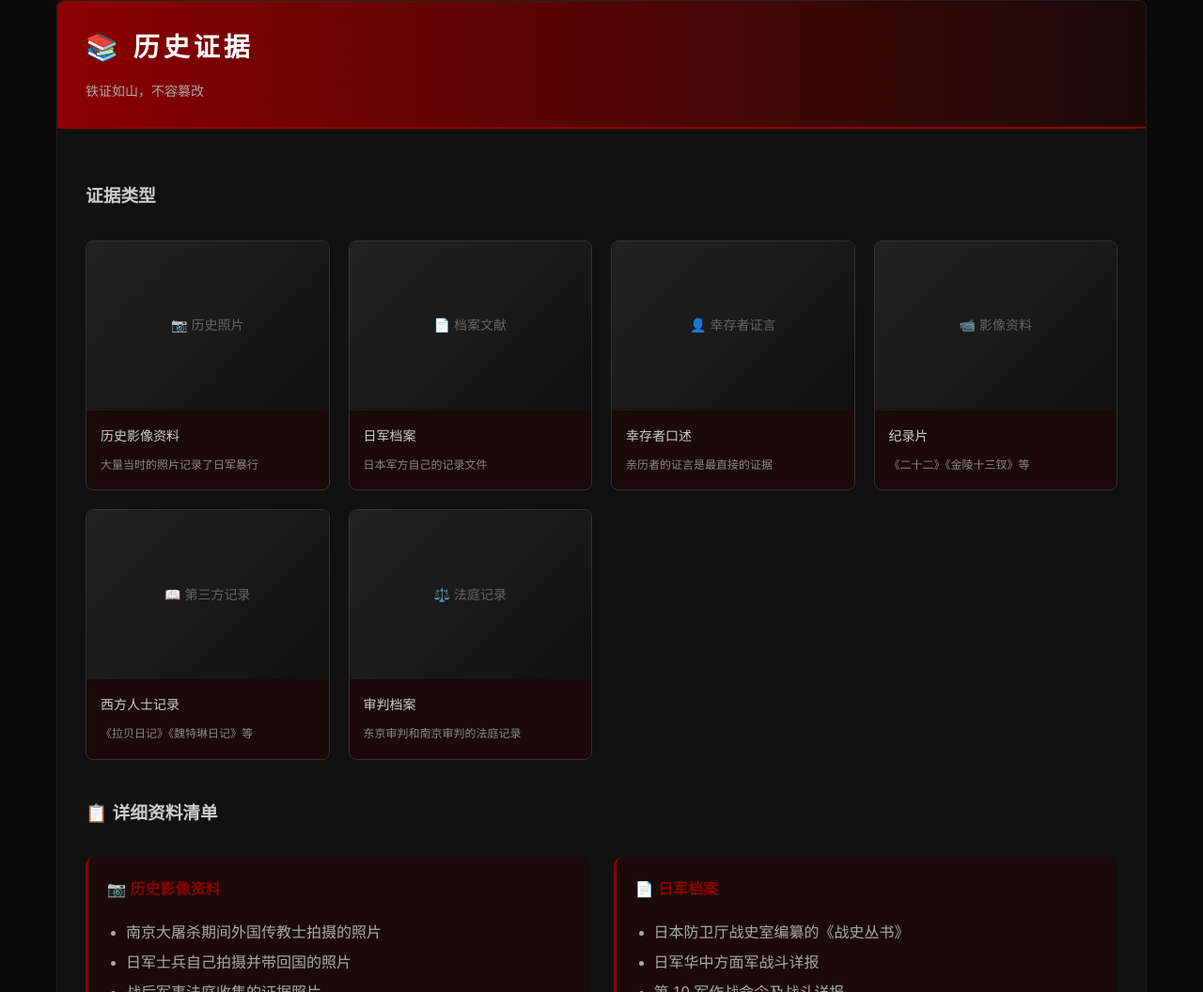
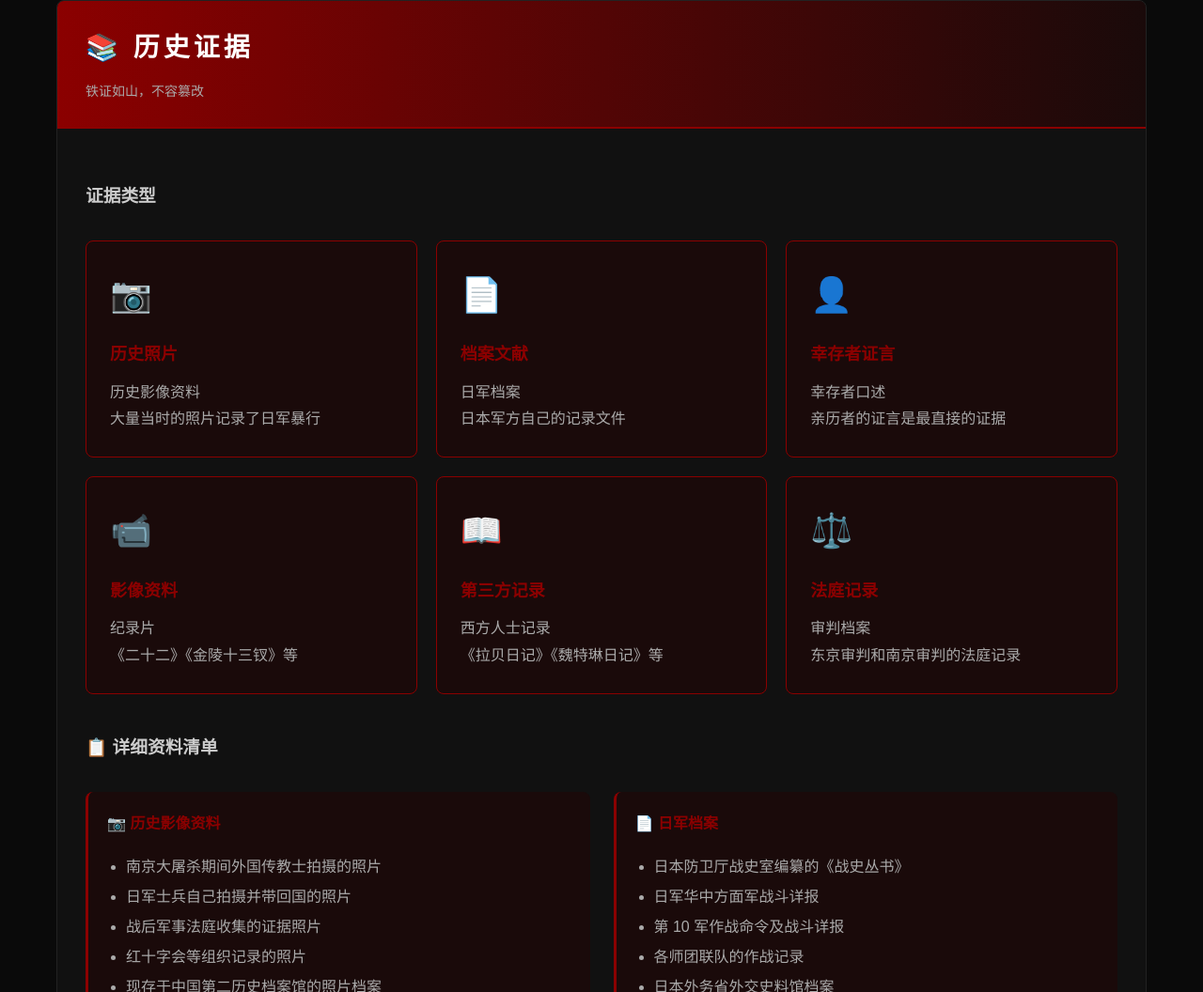
Before and after one commit to dztgfyxgs-glitch/history-memorial, a plain HTML site: page index.html in a window 1280 px wide. Shown: the part 4273-5329 px from the top of the page at 94% size. Drawn offline with Linux system fonts and the light colour scheme.

Commit message:
📚 优化证据类型展示

```diff
--- a/index.html
+++ b/index.html
@@ -564,49 +564,44 @@
             <div class="section-content">
                 <h3 style="color: #ccc; margin: 25px 0 15px;">证据类型</h3>
 
-                <div class="photo-grid">
-                    <div class="photo-card">
-                        <div class="photo-placeholder">📷 历史照片</div>
-                        <div class="photo-info">
-                            <div class="photo-title">历史影像资料</div>
-                            <div class="photo-desc">大量当时的照片记录了日军暴行</div>
-                        </div>
+                <div style="display: grid; grid-template-columns: repeat(auto-fit, minmax(300px, 1fr)); gap: 20px; margin: 30px 0;">
+
+                    <div style="background: #1a0a0a; padding: 25px; border-radius: 8px; border: 1px solid #8b0000;">
+                        <div style="font-size: 36px; margin-bottom: 15px;">📷</div>
+                        <h4 style="color: #8b0000; margin-bottom: 10px; font-size: 18px;">历史照片</h4>
+                        <p style="color: #aaa; line-height: 1.8;">历史影像资料<br>大量当时的照片记录了日军暴行</p>
                     </div>
-                    <div class="photo-card">
-                        <div class="photo-placeholder">📄 档案文献</div>
-                        <div class="photo-info">
-                            <div class="photo-title">日军档案</div>
-                            <div class="photo-desc">日本军方自己的记录文件</div>
-                        </div>
+
+                    <div style="background: #1a0a0a; padding: 25px; border-radius: 8px; border: 1px solid #8b0000;">
+                        <div style="font-size: 36px; margin-bottom: 15px;">📄</div>
+                        <h4 style="color: #8b0000; margin-bottom: 10px; font-size: 18px;">档案文献</h4>
+                        <p style="color: #aaa; line-height: 1.8;">日军档案<br>日本军方自己的记录文件</p>
                     </div>
-                    <div class="photo-card">
-                        <div class="photo-placeholder">👤 幸存者证言</div>
-                        <div class="photo-info">
-                            <div class="photo-title">幸存者口述</div>
-                            <div class="photo-desc">亲历者的证言是最直接的证据</div>
-                        </div>
+
+                    <div style="background: #1a0a0a; padding: 25px; border-radius: 8px; border: 1px solid #8b0000;">
+                        <div style="font-size: 36px; margin-bottom: 15px;">👤</div>
+                        <h4 style="color: #8b0000; margin-bottom: 10px; font-size: 18px;">幸存者证言</h4>
+                        <p style="color: #aaa; line-height: 1.8;">幸存者口述<br>亲历者的证言是最直接的证据</p>
                     </div>
-                    <div class="photo-card">
-                        <div class="photo-placeholder">📹 影像资料</div>
-                        <div class="photo-info">
-                            <div class="photo-title">纪录片</div>
-                            <div class="photo-desc">《二十二》《金陵十三钗》等</div>
-                        </div>
+
+                    <div style="background: #1a0a0a; padding: 25px; border-radius: 8px; border: 1px solid #8b0000;">
+                        <div style="font-size: 36px; margin-bottom: 15px;">📹</div>
+                        <h4 style="color: #8b0000; margin-bottom: 10px; font-size: 18px;">影像资料</h4>
+                        <p style="color: #aaa; line-height: 1.8;">纪录片<br>《二十二》《金陵十三钗》等</p>
                     </div>
-                    <div class="photo-card">
-                        <div class="photo-placeholder">📖 第三方记录</div>
-                        <div class="photo-info">
-                            <div class="photo-title">西方人士记录</div>
-                            <div class="photo-desc">《拉贝日记》《魏特琳日记》等</div>
-                        </div>
+
+                    <div style="background: #1a0a0a; padding: 25px; border-radius: 8px; border: 1px solid #8b0000;">
+                        <div style="font-size: 36px; margin-bottom: 15px;">📖</div>
+                        <h4 style="color: #8b0000; margin-bottom: 10px; font-size: 18px;">第三方记录</h4>
+                        <p style="color: #aaa; line-height: 1.8;">西方人士记录<br>《拉贝日记》《魏特琳日记》等</p>
                     </div>
-                    <div class="photo-card">
-                        <div class="photo-placeholder">⚖️ 法庭记录</div>
-                        <div class="photo-info">
-                            <div class="photo-title">审判档案</div>
-                            <div class="photo-desc">东京审判和南京审判的法庭记录</div>
-                        </div>
+
+                    <div style="background: #1a0a0a; padding: 25px; border-radius: 8px; border: 1px solid #8b0000;">
+                        <div style="font-size: 36px; margin-bottom: 15px;">⚖️</div>
+                        <h4 style="color: #8b0000; margin-bottom: 10px; font-size: 18px;">法庭记录</h4>
+                        <p style="color: #aaa; line-height: 1.8;">审判档案<br>东京审判和南京审判的法庭记录</p>
                     </div>
+
                 </div>
 
                 <!-- 详细资料列表 -->
```
